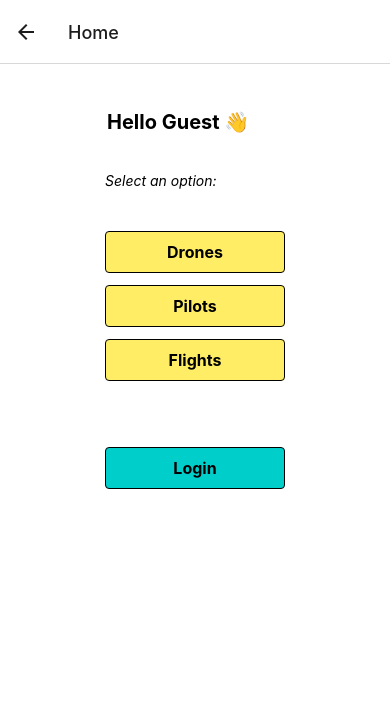
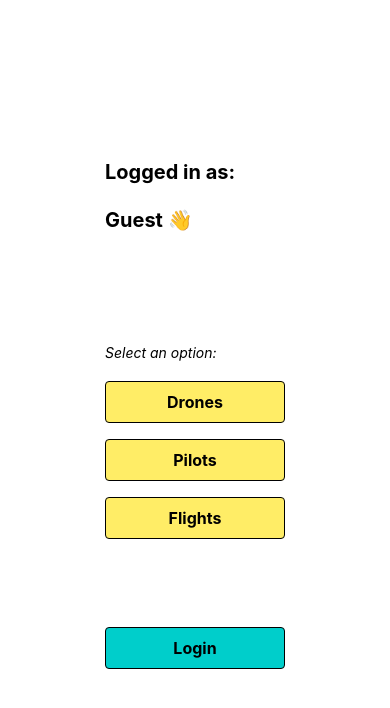
Before and after one commit to JRBoland/drone-api-ui, a React Native app: screen /Home in a window 390 px wide. Shown: the top 708 px of the page. Built offline with nearby package versions, Linux system fonts and the light colour scheme.

Commit message:
refactoring, some navigation logic

```diff
--- a/App.tsx
+++ b/App.tsx
@@ -25,7 +25,11 @@ function MainStack() {
         component={LoginScreen}
         options={{ headerShown: false }}
       />
-      <Stack.Screen name="Home" component={HomeScreen} />
+      <Stack.Screen
+        name="Home"
+        component={HomeScreen}
+        options={{ headerShown: false }}
+      />
       <Stack.Screen name="Entity" component={EntityScreen} />
     </Stack.Navigator>
   )
@@ -39,9 +43,13 @@ function AuthStack() {
         component={LoginScreen}
         options={{ headerShown: false }}
       />
-      <Stack.Screen name="Home" component={HomeScreen} />
+      <Stack.Screen
+        name="Home"
+        component={HomeScreen}
+        options={{ headerShown: false }}
+      />
       <Stack.Screen name="Entity" component={EntityScreen} />
-      <Stack.Screen name="Manage" component={ManageEntityScreen}/>
+      <Stack.Screen name="Manage" component={ManageEntityScreen} />
     </Stack.Navigator>
   )
 }
--- /dev/null
+++ b/components/renderFormFields.tsx
@@ -0,0 +1,87 @@
+import React from 'react'
+import { View, Text, TextInput } from 'react-native'
+import BouncyCheckbox from 'react-native-bouncy-checkbox'
+import {
+  FieldConfig,
+  EntityConfig,
+} from '../config/entityConfigurations'
+
+export interface RenderFormFieldsProps {
+  entityConfig: EntityConfig| null
+  operation: string
+  formData: { [key: string]: string | number | boolean }
+  setFormData: React.Dispatch<
+    React.SetStateAction<{ [key: string]: string | number | boolean }>
+  >
+  styles: { [key: string]: any } // You can define a more precise type for your styles
+  handleInputChange: (field: string, value: string) => void
+}
+
+export const renderFormFields = ({
+  entityConfig,
+  operation,
+  formData,
+  setFormData,
+  styles,
+  handleInputChange,
+}: RenderFormFieldsProps) => {
+  if (!entityConfig || operation === '' || operation === 'delete') {
+    return null
+  }
+
+  return entityConfig.fields.map((field: FieldConfig) => {
+    const isMandatoryForCreate =
+      !('required' in field) || field.required !== false
+
+    const isMandatory =
+      (operation === 'create' && isMandatoryForCreate) ||
+      (operation === 'update' && field.name === 'id') ||
+      (operation === 'delete' && field.name === 'id')
+
+    // renders checkbox if boolean
+    if (field.type === 'boolean') {
+      return (
+        <View key={field.name} style={styles.fieldContainer}>
+          <BouncyCheckbox
+            isChecked={formData[field.name] === true}
+            text={field.placeholder}
+            textStyle={styles.checkboxText}
+            style={styles.checkbox}
+            iconStyle={styles.icon}
+            innerIconStyle={{
+              borderRadius: 4,
+            }}
+            fillColor={'#00cecb'}
+            onPress={(isChecked) => {
+              setFormData((prevFormData) => ({
+                ...prevFormData,
+                [field.name]: isChecked,
+              }))
+            }}
+          />
+        </View>
+      )
+    } else {
+      // renders rest of fields
+      return (
+        <View key={field.name} style={styles.fieldContainer}>
+          <Text style={{ color: '#ff5e5b' }}>
+            {field.placeholder}
+            {isMandatory && operation === 'create' ? ' *' : ''}
+          </Text>
+          <TextInput
+            key={field.name}
+            placeholder={field.placeholder}
+            value={formData[field.name]?.toString() || ''}
+            onChangeText={(text) => handleInputChange(field.name, text)}
+            style={[
+              styles.input,
+              formData[field.name] ? {} : styles.italicPlaceholder,
+            ]}
+            keyboardType={field.type === 'number' ? 'numeric' : 'default'}
+          />
+        </View>
+      )
+    }
+  })
+}
--- a/screens/EntityScreen.tsx
+++ b/screens/EntityScreen.tsx
@@ -72,11 +72,11 @@ const EntityScreen: React.FC = () => {
     } else {
       console.log('not authenticated')
       Alert.alert(
-        `Authentication required to manage ${entityType}`,
-        'Please log in',
+        'Authentication required',
+        `Please log in to manage ${entityType}`,
         [
-          { text: 'OK', onPress: () => navigation.navigate('Login') },
-          { text: 'Back', onPress: () => navigation.goBack() },
+          { text: 'Login', onPress: () => navigation.navigate('Login') },
+          { text: 'Cancel', style: 'cancel' },
         ]
       )
     }
@@ -117,7 +117,7 @@ const styles = StyleSheet.create({
     padding: 10,
     marginLeft: 5,
     marginRight: 20,
-    marginVertical: 20,
+    marginBottom: 20,
     width: 180,
     backgroundColor: '#ffed66',
   },
--- a/screens/HomeScreen.tsx
+++ b/screens/HomeScreen.tsx
@@ -47,26 +47,40 @@ const HomeScreen = ({ navigation }: any) => {
 
   return (
     <SafeAreaView style={styles.container}>
-      <Text style={styles.welcomeText}>Hello {username} 👋 </Text>
+      <Text style={styles.welcomeText}>
+        Logged in as:{'\n'}
+        {'\n'}
+        {username} 👋{' '}
+      </Text>
+
+      <View style={styles.buttonsContainer}>
         <Text style={styles.instructionsText}>Select an option: </Text>
-      <View style={styles.buttonsContainer}>
-        <Pressable style={styles.button} onPress={() => handleNavigatetoEntity('Drones')}>
+        <Pressable
+          style={styles.button}
+          onPress={() => handleNavigatetoEntity('Drones')}
+        >
           <Text style={styles.buttonText}>Drones</Text>
         </Pressable>
-        <Pressable style={styles.button} onPress={() => handleNavigatetoEntity('Pilots')}>
+        <Pressable
+          style={styles.button}
+          onPress={() => handleNavigatetoEntity('Pilots')}
+        >
           <Text style={styles.buttonText}>Pilots</Text>
         </Pressable>
-        <Pressable style={styles.button} onPress={() => handleNavigatetoEntity('Flights')}>
+        <Pressable
+          style={styles.button}
+          onPress={() => handleNavigatetoEntity('Flights')}
+        >
           <Text style={styles.buttonText}>Flights</Text>
         </Pressable>
-      </View>
+
         <Pressable
           style={[
             styles.button,
             isAuthenticated
               ? { backgroundColor: '#FF5E5B' }
               : { backgroundColor: '#00cecb' },
-          { marginTop: 24 },
+            { marginTop: 80 },
           ]}
           onPress={handleAuthAction}
         >
@@ -74,6 +88,7 @@ const HomeScreen = ({ navigation }: any) => {
             {isAuthenticated ? 'Logout' : 'Login'}
           </Text>
         </Pressable>
+      </View>
     </SafeAreaView>
   )
 }
@@ -90,7 +105,7 @@ const styles = StyleSheet.create({
     borderWidth: 1,
     borderRadius: 4,
     padding: 10,
-    marginVertical: 6,
+    marginVertical: 8,
     width: 180,
     backgroundColor: '#ffed66',
   },
@@ -101,21 +116,20 @@ const styles = StyleSheet.create({
     textAlign: 'center',
   },
   welcomeText: {
-    textTransform: 'capitalize',
-    justifyContent: 'flex-start',
+    justifyContent: 'center',
     width: 180,
-    margin: 24,
-    padding: 2,
+    marginTop: 140,
     fontSize: 20,
     fontWeight: 'bold',
     textAlign: 'left',
   },
   buttonsContainer: {
-    marginVertical: 36,
+    height: 'auto',
+    marginVertical: 100,
   },
   instructionsText: {
     width: 180,
-    marginTop: 12,
+    marginVertical: 12,
     textAlign: 'left',
     fontStyle: 'italic',
   },
--- a/screens/LoginScreen.tsx
+++ b/screens/LoginScreen.tsx
@@ -1,4 +1,4 @@
-import React, { useState } from 'react'
+import React, { useState, useEffect } from 'react'
 import {
   View,
   TextInput,
@@ -24,7 +24,18 @@ const LoginScreen: React.FC<Props> = ({ navigation }) => {
   const [password, setPassword] = useState('')
   const [error, setError] = useState('')
 
-  const { login } = useAuth()
+  const { login, isAuthenticated } = useAuth()
+
+  useEffect(() => {
+    const checkAuthentication = async () => {
+      const token = await AsyncStorage.getItem('userToken')
+      // If `isAuthenticated` is available and true, or if a token exists, navigate to Home
+      if (isAuthenticated || token) {
+        navigation.navigate('Home')
+      }
+    }
+    checkAuthentication()
+  }, [navigation, isAuthenticated])
 
   const handleLogin = async () => {
     console.log('attempting login with ', username, password)
@@ -72,7 +83,10 @@ const LoginScreen: React.FC<Props> = ({ navigation }) => {
           </Pressable>
         </View>
         <View style={styles.buttonContainer}>
-          <Pressable style={[styles.button, {backgroundColor: '#00CECB'}]} onPress={() => navigation.navigate('Home')}>
+          <Pressable
+            style={[styles.button, { backgroundColor: '#00CECB' }]}
+            onPress={() => navigation.navigate('Home')}
+          >
             <Text style={styles.buttonText}>Continue as Guest</Text>
           </Pressable>
         </View>
@@ -132,7 +146,6 @@ const styles = StyleSheet.create({
   },
   buttonContainer: {
     alignItems: 'center',
-
   },
 })
 
--- a/screens/ManageEntityScreen.tsx
+++ b/screens/ManageEntityScreen.tsx
@@ -8,7 +8,7 @@ import {
 import api from '../services/apiService'
 import AsyncStorage from '@react-native-async-storage/async-storage'
 import { RefreshControl, ScrollView } from 'react-native-gesture-handler'
-import BouncyCheckbox from 'react-native-bouncy-checkbox'
+import { renderFormFields } from '../components/renderFormFields'
 import { SafeAreaView } from 'react-native-safe-area-context'
 
 const ManageEntityScreen: React.FC = () => {
@@ -37,68 +37,6 @@ const ManageEntityScreen: React.FC = () => {
     }
 
     setFormData((prev) => ({ ...prev, [field]: formattedValue }))
-  }
-
-  const renderFormFields = () => {
-    if (!entityConfig || operation === '' || operation === 'delete') {
-      return null
-    }
-
-    return entityConfig.fields.map((field) => {
-      const isMandatoryForCreate =
-        !('required' in field) || field.required !== false
-
-      const isMandatory =
-        (operation === 'create' && isMandatoryForCreate) ||
-        (operation === 'update' && field.name === 'id') ||
-        (operation === 'delete' && field.name === 'id')
-
-      // renders checkbox if boolean
-      if (field.type === 'boolean') {
-        return (
-          <View key={field.name} style={styles.fieldContainer}>
-            <BouncyCheckbox
-              isChecked={formData[field.name] === true}
-              text={field.placeholder}
-              textStyle={styles.checkboxText}
-              style={styles.checkbox}
-              iconStyle={styles.icon}
-              innerIconStyle={{
-                borderRadius: 4,
-              }}
-              fillColor={'#00cecb'}
-              onPress={(isChecked) => {
-                setFormData((prevFormData) => ({
-                  ...prevFormData,
-                  [field.name]: isChecked,
-                }))
-              }}
-            />
-          </View>
-        )
-      } else {
-        // renders rest of fields
-        return (
-          <View key={field.name} style={styles.fieldContainer}>
-            <Text style={{ color: '#ff5e5b' }}>
-              {field.placeholder}
-              {isMandatory && operation === 'create' ? ' *' : ''}
-            </Text>
-            <TextInput
-              key={field.name}
-              placeholder={field.placeholder}
-              value={formData[field.name]?.toString() || ''}
-              onChangeText={(text) => handleInputChange(field.name, text)}
-              style={[
-                styles.input,
-                formData[field.name] ? {} : styles.italicPlaceholder,
-              ]}
-              keyboardType={field.type === 'number' ? 'numeric' : 'default'}
-            />
-          </View>
-        )
-      }
-    })
   }
 
   const formatResponseData = (
@@ -247,9 +185,10 @@ const ManageEntityScreen: React.FC = () => {
   }, [])
 
   return (
-    <SafeAreaView style={styles.container}>
-      <RefreshControl refreshing={refreshing} onRefresh={onRefresh} />
-      <ScrollView contentContainerStyle={{ flexGrow: 1 }}>
+    <ScrollView contentContainerStyle={{ flexGrow: 1 }}>
+      <SafeAreaView style={styles.container}>
+        <RefreshControl refreshing={refreshing} onRefresh={onRefresh} />
+
         {/* Manage entity actions*/}
         <Text style={styles.header}>{`Manage ${entityType}`}</Text>
         <Text style={styles.instructionsText}>Click an action below:</Text>
@@ -258,6 +197,7 @@ const ManageEntityScreen: React.FC = () => {
             key={operation}
             onPress={() => {
               setOperation(operation)
+              setFormData({})
               setResponseMessage('')
             }}
             style={styles.button}
@@ -302,7 +242,14 @@ const ManageEntityScreen: React.FC = () => {
             </View>
           )}
           {/*Other fields*/}
-          {renderFormFields()}
+          {renderFormFields({
+            entityConfig,
+            operation,
+            formData,
+            setFormData,
+            styles,
+            handleInputChange,
+          })}
         </View>
 
         {/*Submit changes*/}
@@ -325,8 +272,8 @@ const ManageEntityScreen: React.FC = () => {
             <Text style={styles.responseText}>{responseMessage}</Text>
           )}
         </View>
-      </ScrollView>
-    </SafeAreaView>
+      </SafeAreaView>
+    </ScrollView>
   )
 }
 
@@ -335,9 +282,9 @@ const styles = StyleSheet.create({
     flex: 1,
     alignItems: 'center',
     justifyContent: 'center',
-    padding: 20,
     backgroundColor: '#fff',
   },
+
   inputContainer: {
     flex: 1,
     alignItems: 'center',
@@ -347,7 +294,7 @@ const styles = StyleSheet.create({
   header: {
     fontSize: 22,
     fontWeight: 'bold',
-    margin: 20,
+    marginBottom: 20,
   },
   input: {
     width: 220,
```
Also changed, not shown: components/renderEntityTable.tsx (+4 -8 lines). Lines whose indentation alone changed are shown as unchanged.
